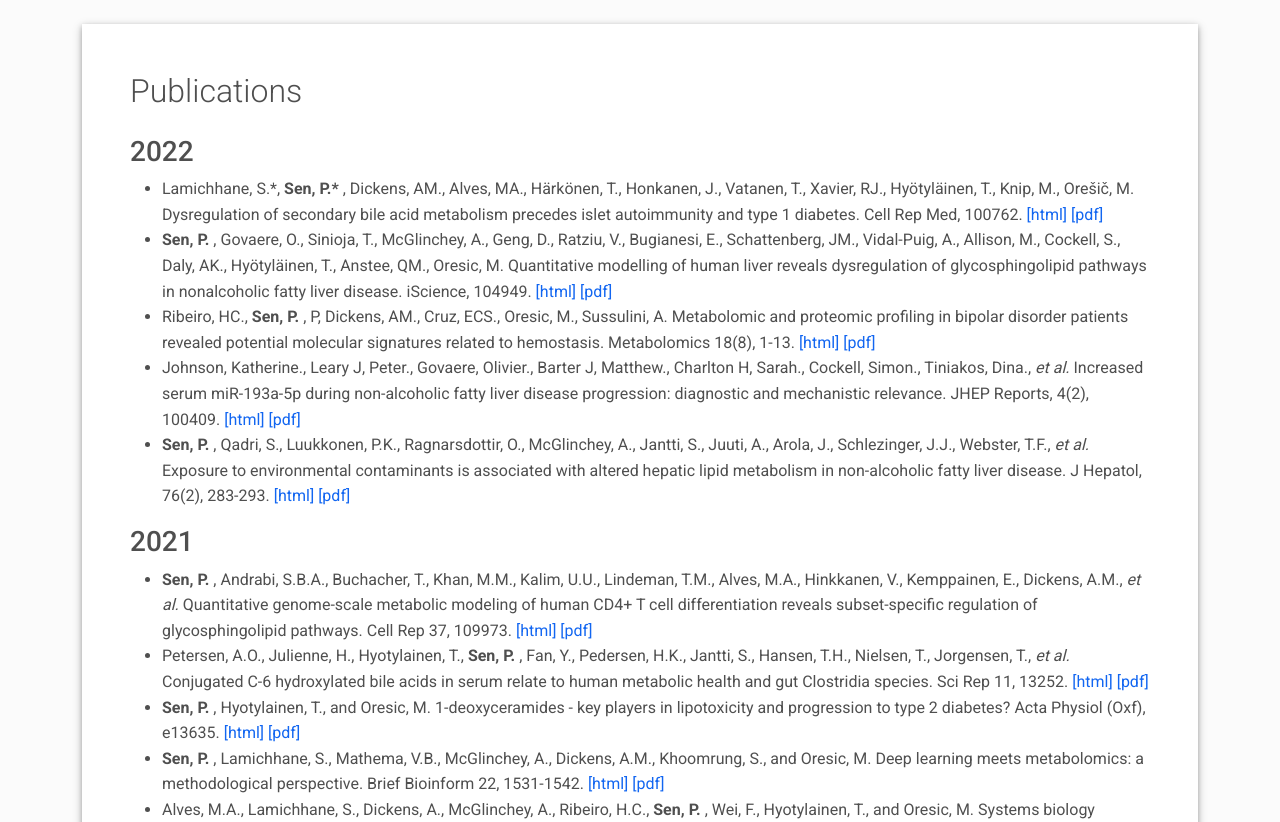
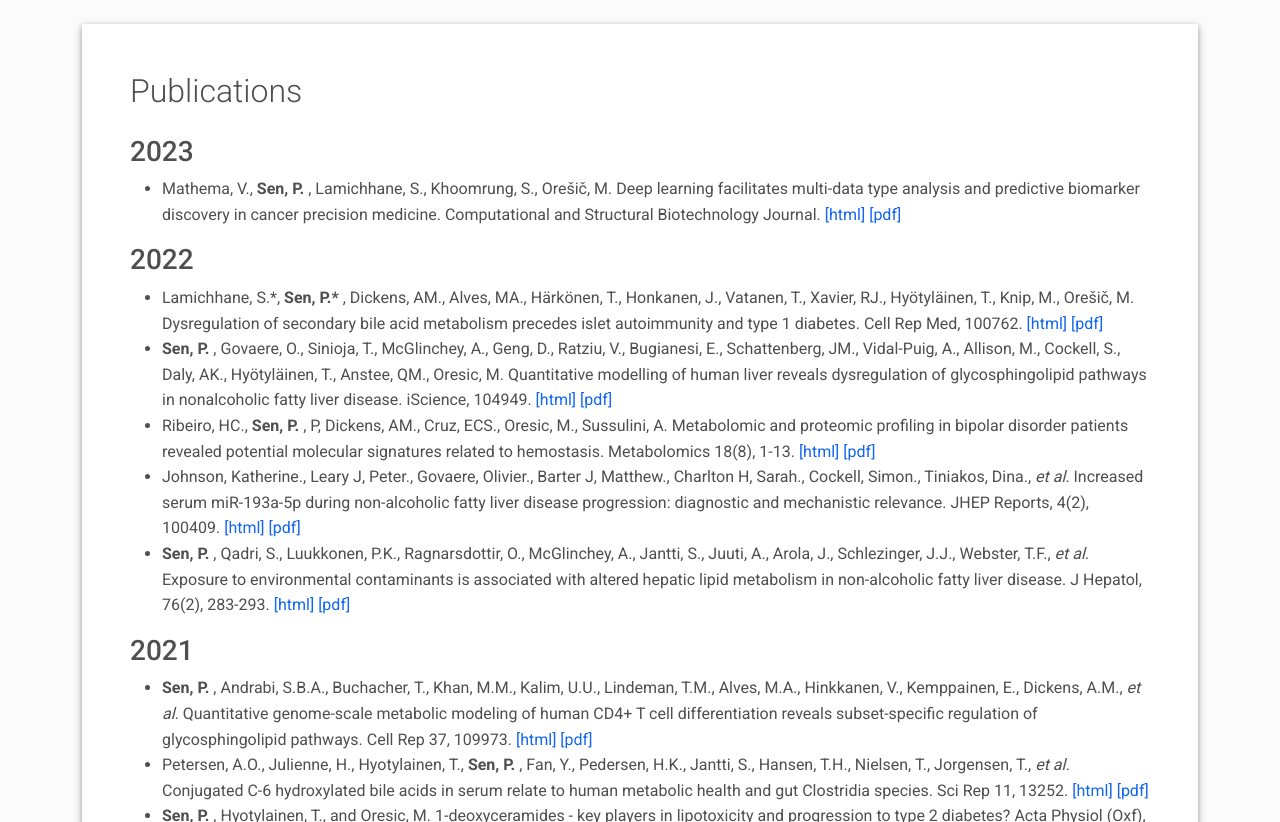
Before and after one commit to parthosen/parthosen.github.io, a plain HTML site: page index.html in a window 1280 px wide. Shown: the part 3680-4502 px from the top of the page. Drawn offline with Linux system fonts and the light colour scheme.

Commit message:
publication up-to-date

```diff
--- a/index.html
+++ b/index.html
@@ -356,6 +356,23 @@
     <div class="education-section">
       <h2 class="h2 fw-light mb-4"> Publications </h2>
 
+
+    <div>
+          <div class="h3"> 2023 </div>
+    </div>
+
+      <ul>
+
+      <li>
+          Mathema, V., <strong> Sen, P. </strong>, Lamichhane, S., Khoomrung, S., Orešič, M. Deep learning facilitates multi-data type analysis and predictive biomarker discovery in cancer precision medicine. Computational and Structural Biotechnology Journal.
+        <a href="https://doi.org/10.1016/j.csbj.2023.01.043" target="_blank">[html]</a>
+        <a href="https://reader.elsevier.com/reader/sd/pii/S2001037023000405?token=09685D8C4DBB772E5A50035D257A66399394F0653AA976398A9E6CD7C507B4B6550B4F13554707E0782B4CDA4115F8D7&originRegion=eu-west-1&originCreation=20230201192728" target="_blank">[pdf]</a>
+       </li>
+
+       </ul>
+
+    <div>
+
     <div>
           <div class="h3"> 2022 </div>
     </div>
```
